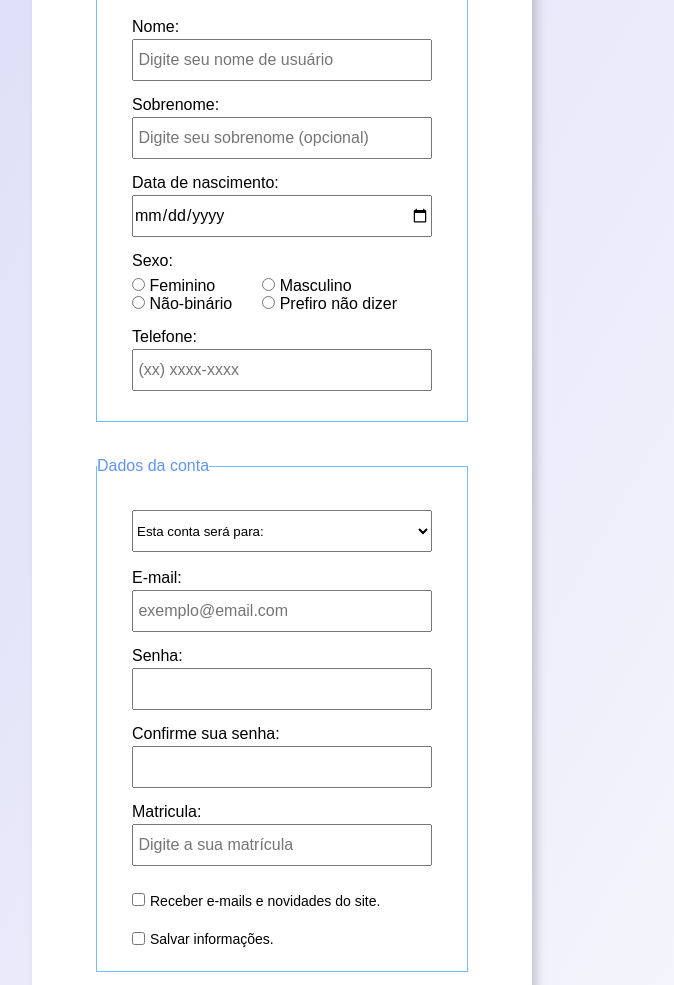
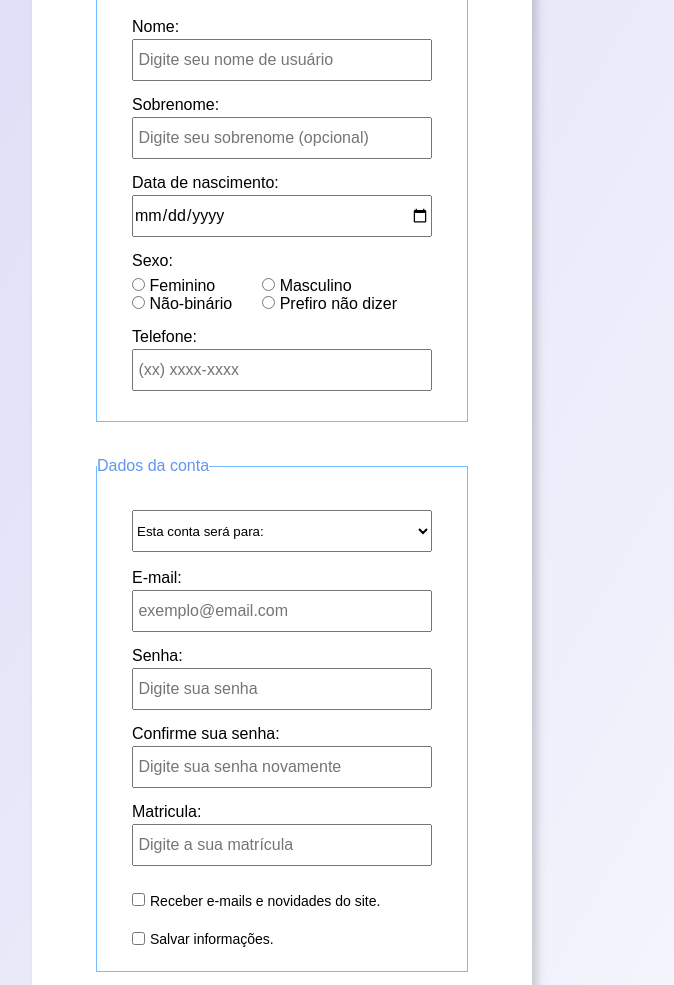
Before and after one commit to deniselmatos/tp04, a plain HTML site: page creataccount.html in a window 1280 px wide. Shown: the part 205-1190 px from the top of the page, without its empty margins (358-1032 px from the left). Drawn offline with Linux system fonts and the light colour scheme.

Commit message:
creat account

```diff
--- a/creataccount.html
+++ b/creataccount.html
@@ -63,7 +63,7 @@
                 <legend>Dados da conta</legend>
 
                 <div class="container-select">
-                    <!-- <label for="ihab">Esta conta será para:</label> -->
+                    <!-- <label for="itypeaccount">Esta conta será para:</label> -->
                     <select name="typeaccount" id="itypeaccount">
                         <option value="" data-default disabled selected>
                             Esta conta será para:
@@ -82,12 +82,12 @@
 
                 <div class="input-box">
                     <div class="label-box"><label for="ipassword">Senha:</label></div>
-                    <input type="password" name="password" id="ipassword">
+                    <input type="password" name="password" id="ipassword" placeholder=" Digite sua senha">
                 </div>
 
                 <div class="input-box">
                     <div class="label-box"><label for="ireptpassword">Confirme sua senha:</label></div>
-                    <input type="password" name="reptpassword" id="ireptpassword">
+                    <input type="password" name="reptpassword" id="ireptpassword" placeholder=" Digite sua senha novamente">
                 </div>
 
                 <div class="input-box">
```
